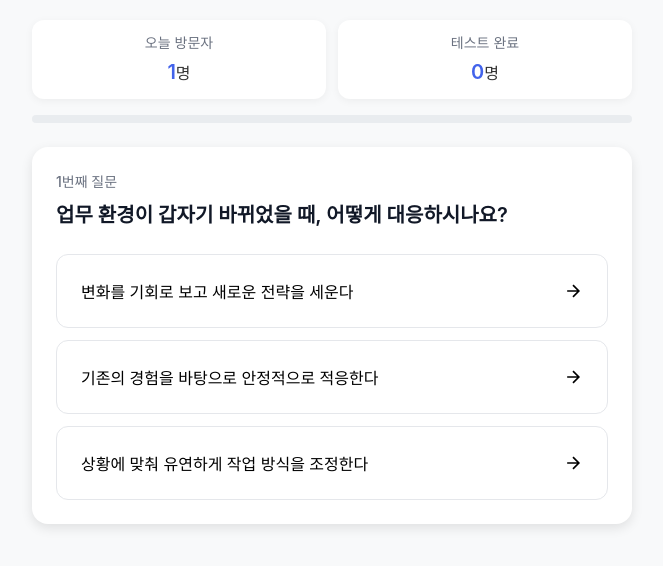
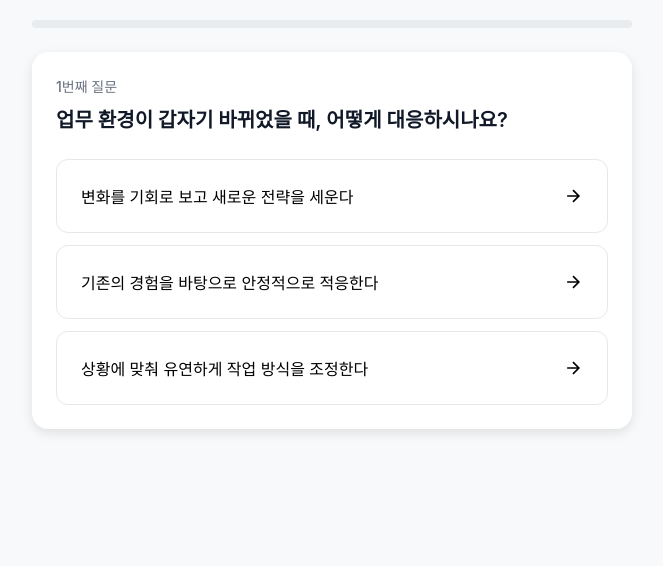
Before and after one commit to aicoderkor/career-test, a plain HTML site: page index.html in a window 1280 px wide. Shown: the whole page, without its empty margins (308-971 px from the left). Drawn offline with Linux system fonts and the light colour scheme.

Commit message:
Update index.html

```diff
--- a/index.html
+++ b/index.html
@@ -22,34 +22,6 @@
         .container {
             max-width: 600px;
             margin: 0 auto;
-        }
-
-        .stats-container {
-            display: flex;
-            gap: 12px;
-            margin-bottom: 16px;
-        }
-
-        .stat-box {
-            flex: 1;
-            text-align: center;
-            padding: 12px;
-            background: white;
-            border-radius: 12px;
-            box-shadow: 0 2px 8px rgba(0, 0, 0, 0.05);
-        }
-
-        .stat-label {
-            display: block;
-            color: #6b7280;
-            font-size: 14px;
-            margin-bottom: 4px;
-        }
-
-        .counter-number {
-            color: #4263eb;
-            font-weight: 600;
-            font-size: 20px;
         }
 
         .progress-bar {
@@ -190,17 +162,6 @@
 </head>
 <body>
     <div class="container">
-        <div class="stats-container">
-            <div class="stat-box">
-                <span class="stat-label">오늘 방문자</span>
-                <span id="visitors" class="counter-number">0</span>명
-            </div>
-            <div class="stat-box">
-                <span class="stat-label">테스트 완료</span>
-                <span id="counter" class="counter-number">0</span>명
-            </div>
-        </div>
-
         <div class="progress-bar">
             <div class="progress" id="progress"></div>
         </div>
@@ -277,57 +238,6 @@
 
         let currentQuestion = 0;
         let answers = [];
-
-        function getTodayKey() {
-            const today = new Date();
-            return `${today.getFullYear()}-${today.getMonth() + 1}-${today.getDate()}`;
-        }
-
-        function updateStats() {
-            const todayKey = getTodayKey();
-            const statsData = JSON.parse(localStorage.getItem('careerTestStats') || '{}');
-
-            if (statsData.date !== todayKey) {
-                statsData.date = todayKey;
-                statsData.visitors = 1;
-                statsData.completed = 0;
-            }
-
-            document.getElementById('visitors').textContent = statsData.visitors.toLocaleString();
-            document.getElementById('counter').textContent = (statsData.completed || 0).toLocaleString();
-        }
-
-        function incrementVisitors() {
-            const todayKey = getTodayKey();
-            const statsData = JSON.parse(localStorage.getItem('careerTestStats') || '{}');
-
-            if (statsData.date !== todayKey) {
-                statsData.date = todayKey;
-                statsData.visitors = 1;
-                statsData.completed = 0;
-            } else {
-                statsData.visitors = (statsData.visitors || 0) + 1;
-            }
-
-            localStorage.setItem('careerTestStats', JSON.stringify(statsData));
-            updateStats();
-        }
-
-        function incrementCompletions() {
-            const todayKey = getTodayKey();
-            const statsData = JSON.parse(localStorage.getItem('careerTestStats') || '{}');
-
-            if (statsData.date !== todayKey) {
-                statsData.date = todayKey;
-                statsData.visitors = 1;
-                statsData.completed = 1;
-            } else {
-                statsData.completed = (statsData.completed || 0) + 1;
-            }
-
-            localStorage.setItem('careerTestStats', JSON.stringify(statsData));
-            updateStats();
-        }
 
         function updateProgress() {
             const progress = document.getElementById('progress');
@@ -443,7 +353,7 @@
             content.innerHTML = `
                 <div class="result">
                     <div class="result-header">
-                        <svg class="w-8 h-8 text-primary" viewBox="0 0 24 24" fill="none" stroke="#4263eb" stroke-width="2">
+                        <svg class="w-8 h-8 text-primary" viewBox="0 0 24 24" fill="none" stroke="currentColor" stroke-width="2">
                             <path d="M22 11.08V12a10 10 0 11-5.93-9.14"></path>
                             <path d="M22 4L12 14.01l-3-3"></path>
                         </svg>
@@ -473,11 +383,7 @@
             `;
 
             // 프로그레스 바를 100%로 설정
-            currentQuestion = questions.length - 1;
             updateProgress();
-
-            // 결과 화면에서 완료 카운터 증가
-            incrementCompletions();
         }
 
         function restartTest() {
@@ -487,9 +393,7 @@
         }
 
         // 테스트 시작
-        incrementVisitors(); // 방문자 수 증가
-        updateStats();      // 통계 업데이트
-        showQuestion();     // 첫 질문 표시
+        showQuestion();
     </script>
 </body>
 </html>
```
